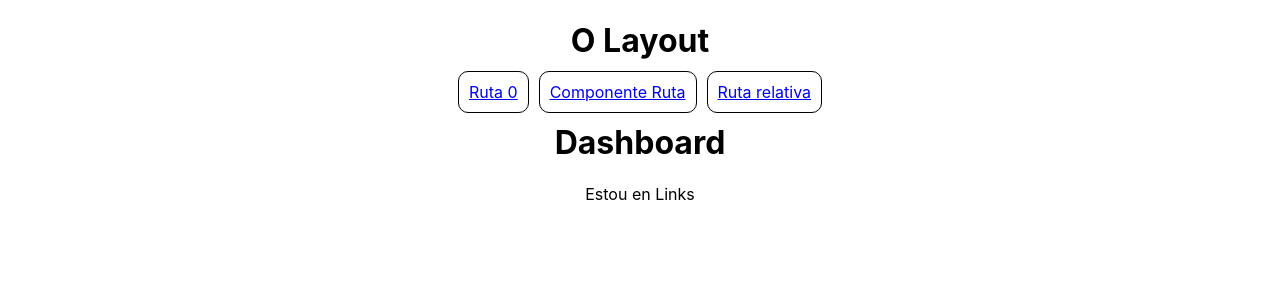
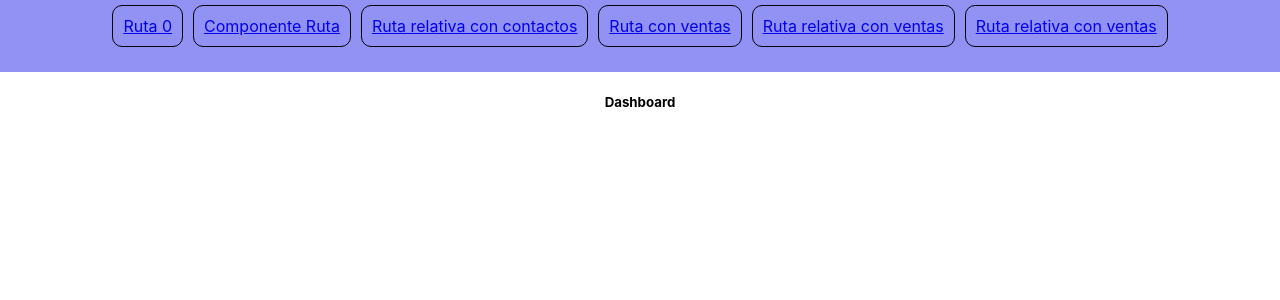
Before and after one commit to plsuis/conceptosReactRouterDom, a React (Create React App) app: page / in a window 1280 px wide. Shown: the top 300 px of the page. Built offline with nearby package versions, Linux system fonts and the light colour scheme.

Commit message:
Rutas relativas

```diff
--- a/src/App.css
+++ b/src/App.css
@@ -12,11 +12,22 @@
     animation: App-logo-spin infinite 20s linear;
   }
 }
+nav{
+  background-color: rgb(146, 146, 245);
+  height: 5vh;
+  padding: 2vh;
+
+}
+
+.componentes{
+  background-color: white;
+}
 a{
   margin:5px;
   border:1px solid black;
   border-radius: 10px;
   padding: 10px;
+
 }
 .App-header {
   background-color: #282c34;
--- a/src/App.js
+++ b/src/App.js
@@ -9,7 +9,7 @@ function App() {
     <div className="App">
       <BrowserRouter>
         <Rutas />
-        <Links />
+        {/* <Links /> */}
       </BrowserRouter>
     </div>
   );
--- a/src/componentes/Rutas.jsx
+++ b/src/componentes/Rutas.jsx
@@ -1,21 +1,31 @@
-import { Outlet,Route,Routes,Link } from "react-router-dom";
+import { Outlet,Route,Routes,Link, useParams } from "react-router-dom";
 
 
 function Layout(){
-    return (
-    <div><h1>O Layout</h1>
+    const {id} = useParams()
+    console.log('estou en layout id: ',id)
+    return (<>
+        <nav>
             <Link to="/ruta0">Ruta 0</Link>
             <Link to="/componenteruta">Componente Ruta</Link>
-        <Link to="/ventas/5">Ruta relativa</Link>
+            <Link to="contactos/3">Ruta relativa con contactos</Link>
+            <Link to="/ventas">Ruta con ventas</Link>
+            <Link to="/ventas/5">Ruta relativa con ventas</Link>
+            <Link to="/ventas/8/ruta0">Ruta relativa con ventas</Link>
+        </nav>
+
     <Outlet />
-    </div>
+        </>
     )
 }
 
+
+
+
 function Dashboard() {
     return (
-      <div>
-        <h1>Dashboard</h1>
+      <div className="componentes">
+        <h5>Dashboard</h5>
 {/*         <Outlet />
  */}      </div>
     );
@@ -23,36 +33,56 @@ function Dashboard() {
 
 function ComponenteAnidado(){
     return (
-        <div>
+        <div className="componentes">
             <h2>Compoñente anidado</h2>
+
         </div>
     )
 }
 
 function ComponenteRutaRelativa(){
-    return(<div>
+    const {id} = useParams()
+    console.log('estou en ruta relativa e o id é: ',id)
+    return(<div className="componentes">
         <h3>Esta é unha ruta relativa</h3>
+        <div>o id é {id}</div>
+
+    </div>)
+}
+function ComponenteVentas(){
+    const {id} = useParams()
+    console.log('estou en relativa2 e o id é: ',id)
+    return(<div className="componentes">
+        <h3>Componente VENTAS</h3>
+        <div>o id é {id}</div>
+
        <Outlet />
     </div>)
 }
 function ComponenteRuta(){
-    return (<div><h3>Outro compoñente</h3></div>)
+    return (<div className="componentes"><h3>Outro compoñente</h3></div>)
 }
+function Componente404(){
+    return (<h1>404</h1>)
+}
+
 export default function Rutas(){
 
     return(
     <Routes>
         <Route path="/" element={<Layout />} >
-        {/* <Route index element={<Dashboard />}>
-            <Route path="ruta0" element={<ComponenteAnidado />}></Route>
-        </Route> */}
+
             <Route index element={<Dashboard />} />
 
             <Route path="contactos/:id" element={<ComponenteRutaRelativa />} />
-        <Route path="ventas/:id" element={<ComponenteRutaRelativa />}>
-            <Route path="ventas/:id/ruta0" element={<ComponenteAnidado />}/>
+
+            <Route path="ventas" element={<ComponenteVentas />}>
+                <Route path=":id" element={<ComponenteRutaRelativa />} />
+                <Route path=":id/ruta0" element={<h1>componente anidado</h1>}/>
             </Route>
-        <Route path="componenteruta"/>
+            <Route path="componenteruta" element={<ComponenteRuta />}/>
+            <Route path="ruta0" element={<ComponenteAnidado />} />
+            <Route path="*" element={<Componente404 />}></Route>
         </Route>
     </Routes>
     )
```
Also changed, not shown: 1 other file (tests, documents, lock files or other folders). Lines whose indentation alone changed are shown as unchanged.
